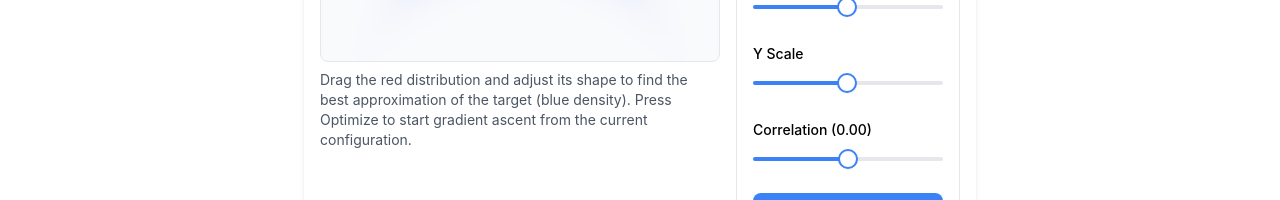
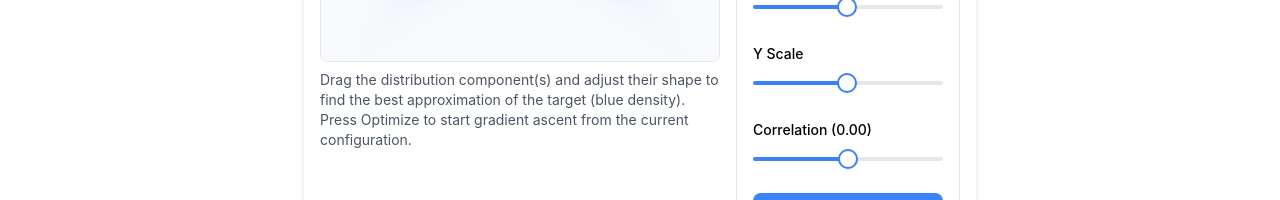
Before and after one commit to lacerbi/interactive-vi-demo, a React (Create React App) app: page / in a window 1280 px wide. Shown: the part 374-574 px from the top of the page. Built offline with nearby package versions, Linux system fonts and the light colour scheme.

Commit message:
fix typo

```diff
--- a/src/components/InteractiveVI.jsx
+++ b/src/components/InteractiveVI.jsx
@@ -108,7 +108,7 @@ const InteractiveVI = () => {
   // Description text based on optimization state
   const descriptionText = isOptimizing
     ? `Optimization will run for ${OPTIMIZATION_STEPS} steps...\nStep ${optimizationStep}/${OPTIMIZATION_STEPS}`
-    : "Drag the red distribution and adjust its shape to find the best approximation of the target (blue density). Press Optimize to start gradient ascent from the current configuration.";
+    : "Drag the distribution component(s) and adjust their shape to find the best approximation of the target (blue density). Press Optimize to start gradient ascent from the current configuration.";
 
   return (
     <Card className="w-full max-w-2xl">
```
